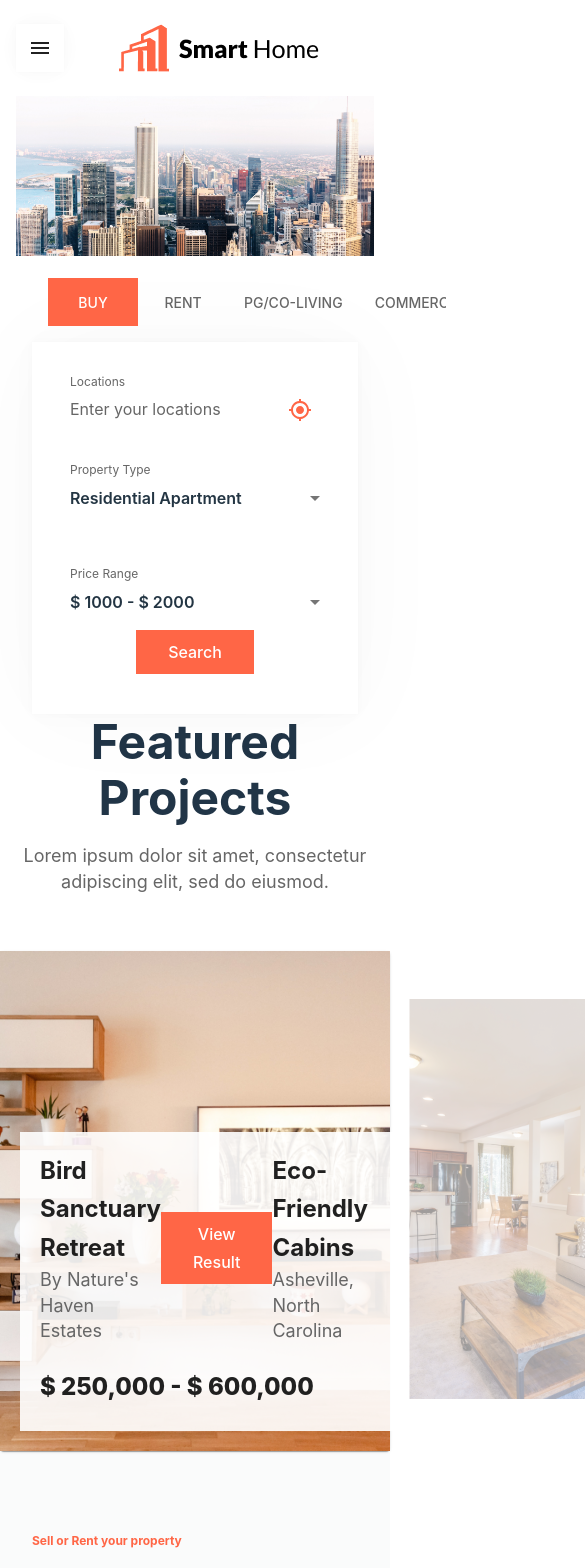
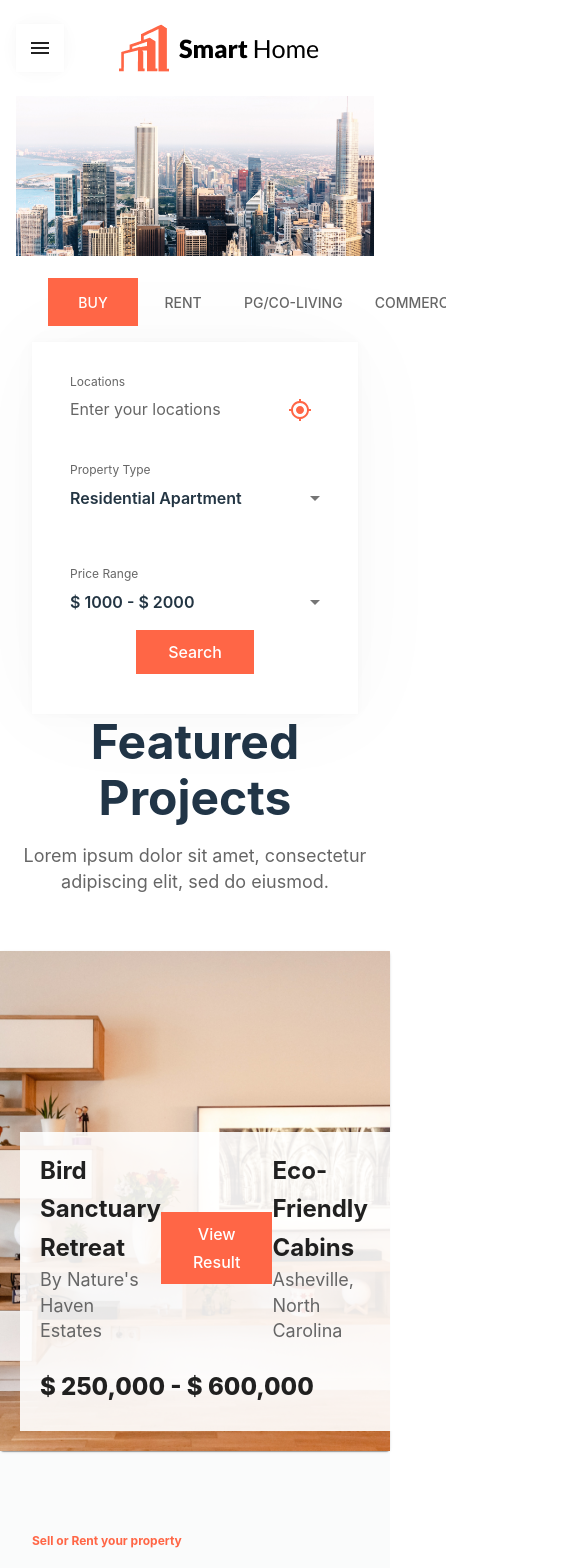
Before and after one commit to gitSurja/DevTest, a React (Vite) app: page / in a window 390 px wide. Shown: the top 1568 px of the page, 585 px wide, since content can reach past the window. Built offline with nearby package versions, Linux system fonts and the light colour scheme.

Commit message:
mobile ui updated

```diff
--- a/src/components/CustomCarousel.tsx
+++ b/src/components/CustomCarousel.tsx
@@ -38,7 +38,7 @@ export const CustomCarousel: React.FC<CustomCarouselProps> = ({images}) => {
       <Box sx={{ display: 'flex', flexDirection: 'row', width: '100%'}}>
         {/* previous image */}
         <CardMedia
-          sx={{ height: 400, minWidth: '50%', transform: 'translate(-110%, 12%)', position: 'absolute' , opacity: 0.4}}
+          sx={{ display: { xs: 'none', lg: 'block'}, height: 400, minWidth: '50%', transform: 'translate(-110%, 12%)', position: 'absolute' , opacity: 0.4}}
           image={images[(imageIndex - 1 + images.length) % images.length]?.imgPath}
           title={images[(imageIndex - 1 + images.length) % images.length]?.label}
         />
@@ -50,7 +50,7 @@ export const CustomCarousel: React.FC<CustomCarouselProps> = ({images}) => {
         />
         {/* next image */}
         <CardMedia
-          sx={{ height: 400, minWidth: '50%', transform: 'translate(10%, 12%)', opacity: 0.4}}
+          sx={{display: { xs: 'none', lg: 'block'}, height: 400, minWidth: '50%', transform: 'translate(10%, 12%)', opacity: 0.4}}
           image={images[(imageIndex + 1) % images.length]?.imgPath}
           title={images[(imageIndex + 1) % images.length]?.label}
         />
--- a/src/components/CustomTab.tsx
+++ b/src/components/CustomTab.tsx
@@ -81,9 +81,10 @@ export const CustomTab = ({tabHeaderData}: CustomTabProps) => {
 
   return (
     <Container maxWidth={'lg'}>
-      <Box width={'fit-content'} sx={{ backgroundColor: 'Background'}}>
+      <Box width={'fit-content'}>
         <Tabs value={tabValue} onChange={handleChangeTab} aria-label="basic tabs example"
           scrollButtons="auto"
+          variant='scrollable'
           TabIndicatorProps={{
             style: { display: 'none' },
           }}>
```
